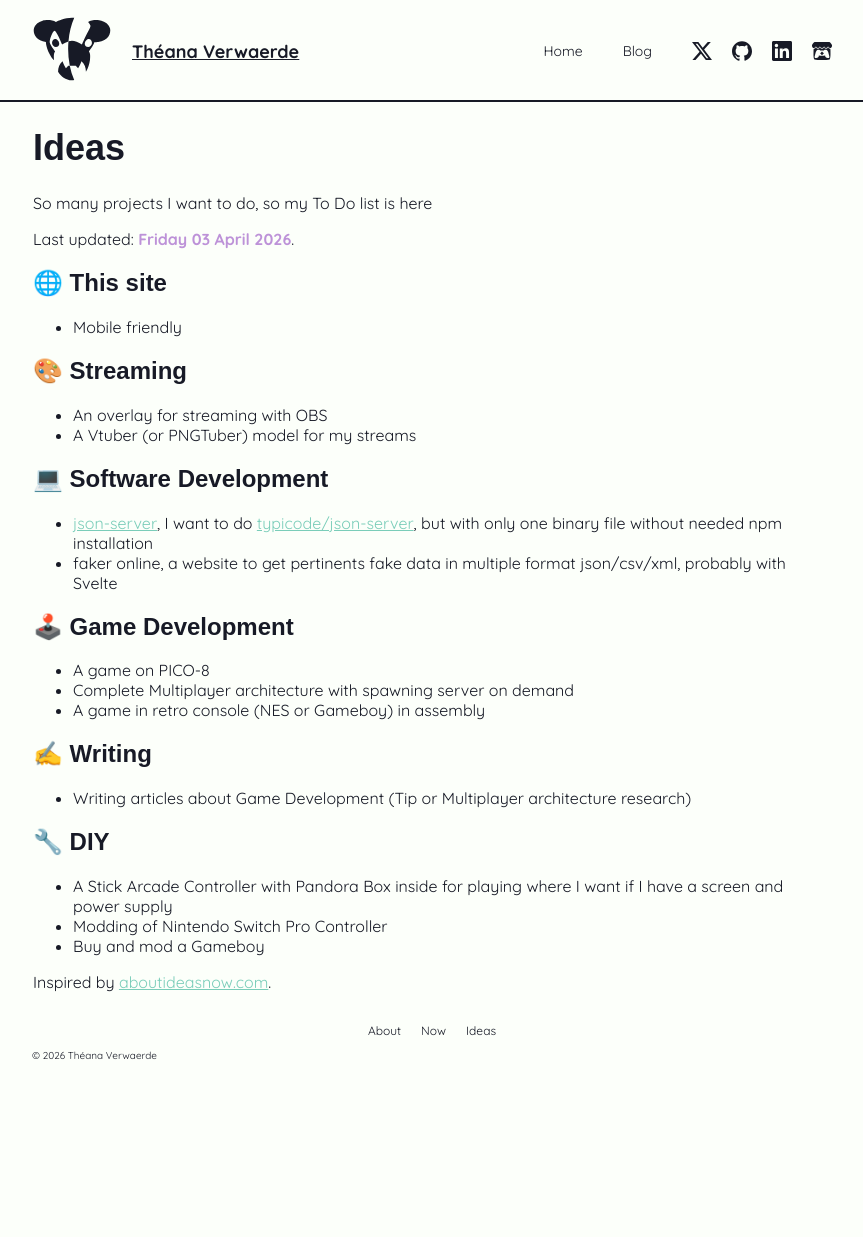
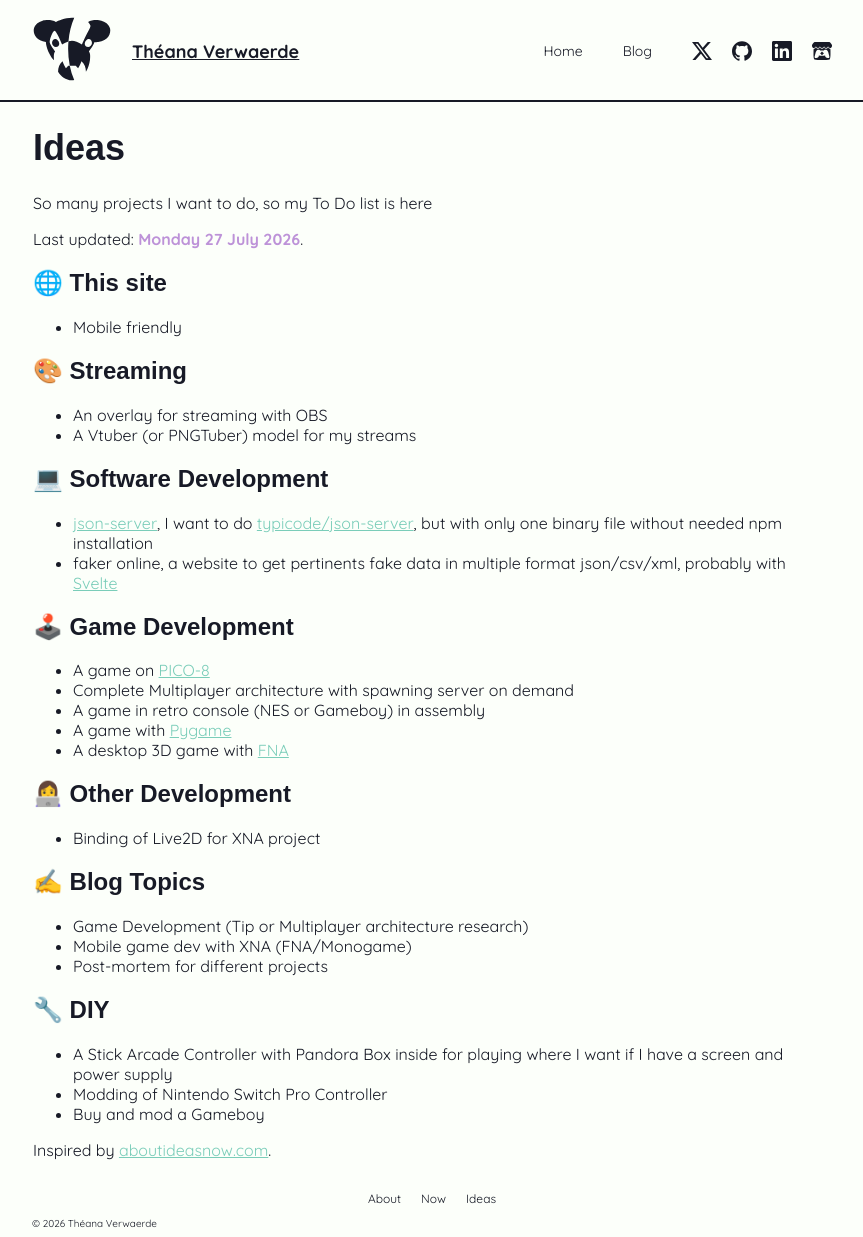
Before and after one commit to theanaverwaerde/theanaverwaerde-website, a Jekyll site: the page built from ideas.md, in a window 1280 px wide. Shown: the whole page, without its empty margins (208-1071 px from the left). Built offline with Jekyll 4.4.1, drawn with Linux system fonts in a browser that asks for light colours; some web fonts are replaced; before the commit the page ends 1069 px from its top, so only the background shows below that.

Commit message:
Update pages and moves icons to a folder

```diff
--- a/_config.yml
+++ b/_config.yml
@@ -16,6 +16,7 @@
   - images/
   - package.json
   - package-lock.json
+  - .zed/
 
 picture:
   source: images/
--- a/_layouts/default.html
+++ b/_layouts/default.html
@@ -15,11 +15,11 @@
     <meta name="theme-color" content="#60e294">
     <meta name="author" content="Théana Verwaerde">
 
-    <link rel="apple-touch-icon" sizes="180x180" href="/apple-touch-icon.png">
-    <link rel="icon" type="image/png" sizes="32x32" href="/favicon-32x32.png">
-    <link rel="icon" type="image/png" sizes="16x16" href="/favicon-16x16.png">
+    <link rel="apple-touch-icon" sizes="180x180" href="icons/apple-touch-icon.png">
+    <link rel="icon" type="image/png" sizes="32x32" href="icons/favicon-32x32.png">
+    <link rel="icon" type="image/png" sizes="16x16" href="icons/favicon-16x16.png">
     <link rel="manifest" href="/site.webmanifest">
-    <link rel="mask-icon" href="/safari-pinned-tab.svg" color="#60e294">
+    <link rel="mask-icon" href="/icons/safari-pinned-tab.svg" color="#60e294">
 
     <link href="/style.css" rel="stylesheet" type="text/css">
 
@@ -31,9 +31,8 @@
     <meta property="og:title" content="{{ page_title }}">
     <meta property="og:description" content="{{ site.description }}">
     <meta property="og:site_name" content="Théana Verwaerde">
-    <meta name="image" property="og:image" content="/assets/logo.svg">
+    <meta name="image" property="og:image" content="/icons/safari-pinned-tab.svg">
     <meta property="og:locale" content="en" />
-
 
     <!-- Twitter -->
     <meta property="twitter:card" content="summary">
--- a/ideas.md
+++ b/ideas.md
@@ -6,7 +6,7 @@
 
 <!-- On this page I put my todo / my futures projects -->
 
-{% assign update = '2026-04-03' | date: '%A %d %B %Y' %}
+{% assign update = '2026-07-27' | date: '%A %d %B %Y' %}
 
 # Ideas
 
@@ -24,17 +24,24 @@
 ## 💻 Software Development
 
 - [json-server](https://github.com/theanaverwaerde/json-server), I want to do [typicode/json-server](https://github.com/typicode/json-server), but with only one binary file without needed npm installation
-- faker online, a website to get pertinents fake data in multiple format json/csv/xml, probably with Svelte
+- faker online, a website to get pertinents fake data in multiple format json/csv/xml, probably with [Svelte](https://svelte.dev)
 
 ## 🕹️ Game Development
 
-- A game on PICO-8
+- A game on [PICO-8](https://www.lexaloffle.com/pico-8.php)
 - Complete Multiplayer architecture with spawning server on demand
 - A game in retro console (NES or Gameboy) in assembly
+- A game with [Pygame](https://www.pygame.org/)
+- A desktop 3D game with [FNA](https://fna-xna.github.io)
 
-## ✍️ Writing
+## 👩‍💻 Other Development
+- Binding of Live2D for XNA project
 
-- Writing articles about Game Development (Tip or Multiplayer architecture research)
+## ✍️ Blog Topics
+
+- Game Development (Tip or Multiplayer architecture research)
+- Mobile game dev with XNA (FNA/Monogame)
+- Post-mortem for different projects
 
 ## 🔧 DIY
 
```
Also changed, not shown: index.md (+5 -4 lines), now.md (+5 -3 lines), .zed/settings.json (added), .zed/tasks.json (added), icons/android-chrome-192x192.png (renamed from android-chrome-192x192.png), icons/android-chrome-512x512.png (renamed from android-chrome-512x512.png), icons/apple-touch-icon.png (renamed from apple-touch-icon.png), icons/favicon-16x16.png (renamed from favicon-16x16.png), icons/favicon-32x32.png (renamed from favicon-32x32.png), icons/safari-pinned-tab.svg (renamed from safari-pinned-tab.svg).
